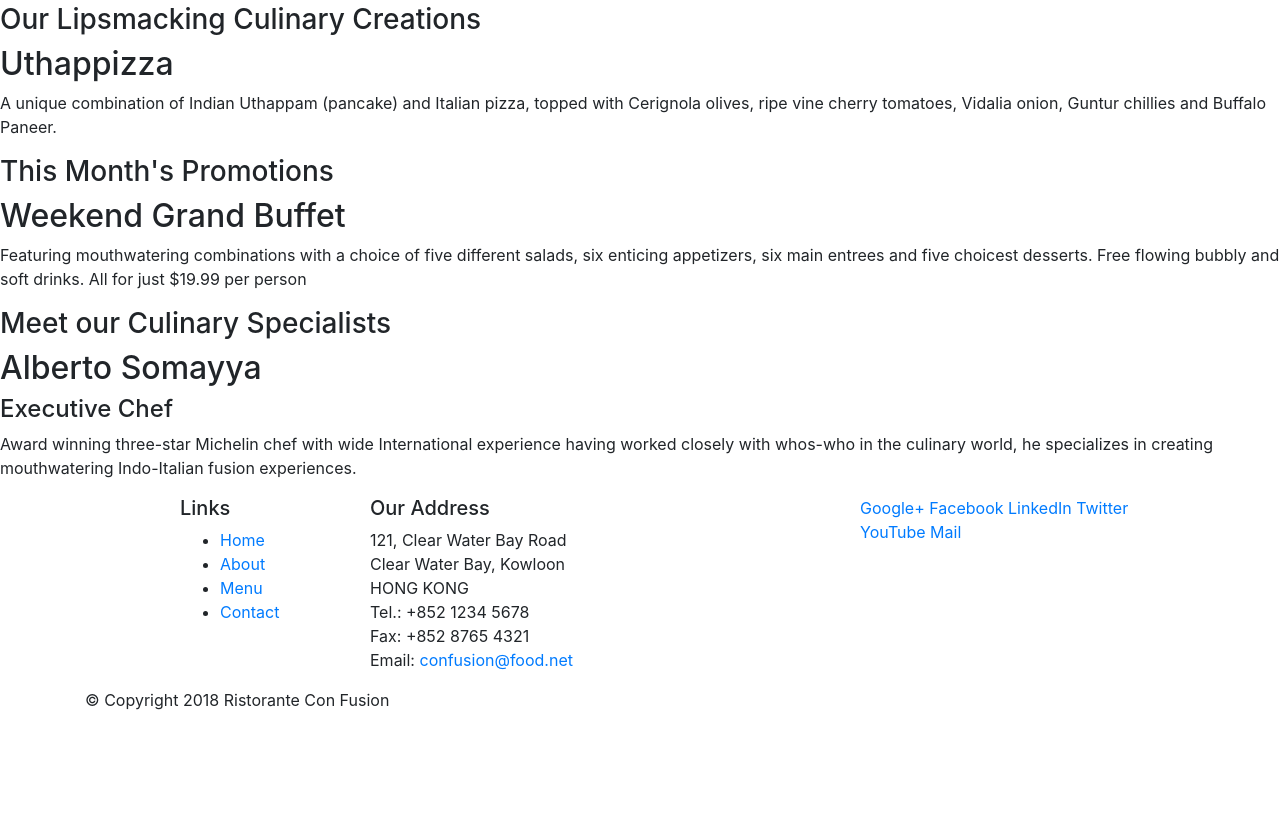
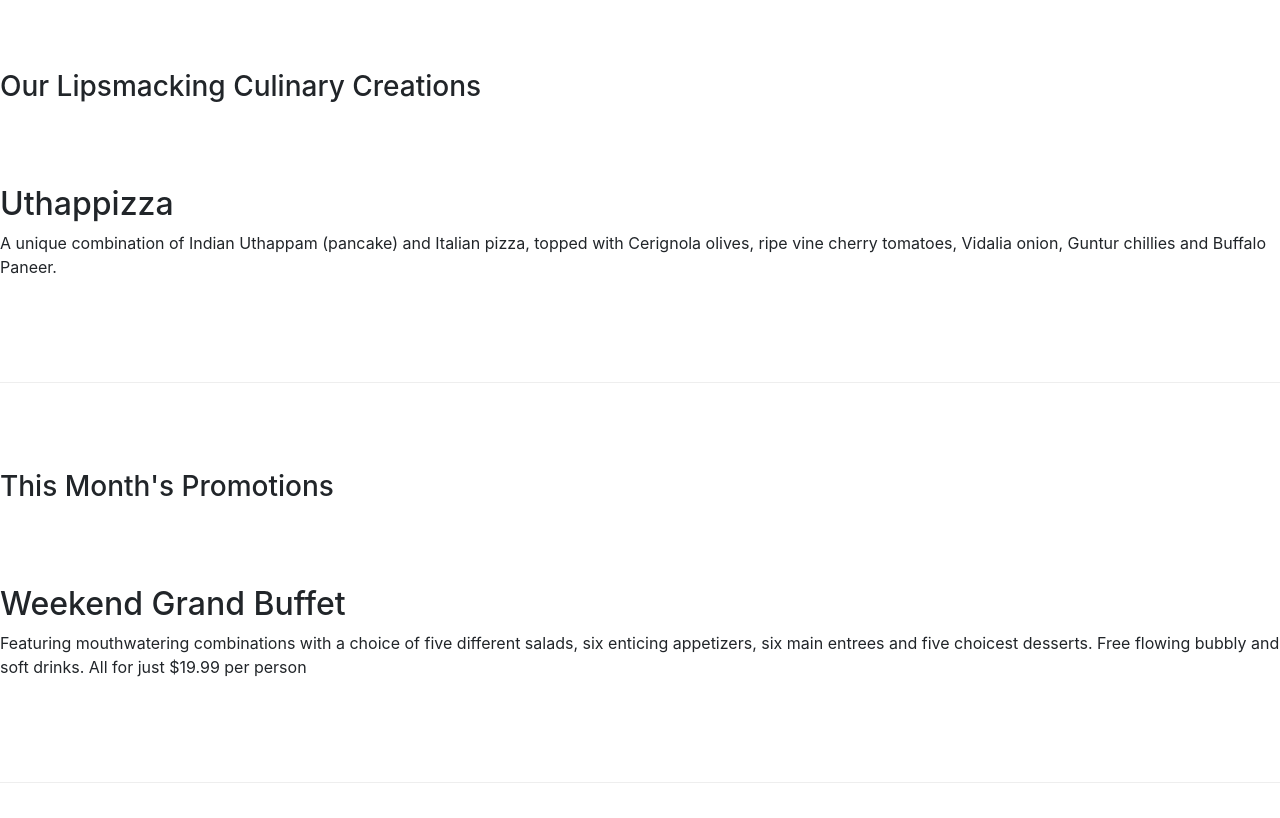
Before and after one commit to TarasShSh/react-coursera, a website: page index.html in a window 1280 px wide. Shown: the part 662-1480 px from the top of the page. Before the commit the page ends 1390 px from the top, so only its background shows below. Drawn offline with nearby package versions, Linux system fonts and the light colour scheme.

Commit message:
responsive design implemented

```diff
--- /dev/null
+++ b/css/styles.css
@@ -0,0 +1,30 @@
+.row-header{
+    margin:0px auto;
+    padding:0px;
+}
+
+.row-content {
+    margin:0px auto;
+    padding: 50px 0px 50px 0px;
+    border-bottom: 1px ridge;
+    min-height:400px;
+}
+
+.footer{
+    background-color: #D1C4E9;
+    margin:0px auto;
+    padding: 20px 0px 20px 0px;
+}
+
+.jumbotron {
+    padding:70px 30px 70px 30px;
+    margin:0px auto;
+    background: #9575CD ;
+    color:floralwhite;
+}
+
+address{
+    font-size:80%;
+    margin:0px;
+    color:#0f0f0f;
+}
--- a/index.html
+++ b/index.html
@@ -10,12 +10,13 @@
 
     <!-- Bootstrap CSS -->
     <link rel="stylesheet" href="node_modules/bootstrap/dist/css/bootstrap.min.css">
-
+    <link rel="stylesheet" href="/css/styles.css">
 </head>
 
 <body>
 
   <header class="jumbotron">
+    <div class="row row-header">
         <div class="col-12 col-sm-6">
             <div class="col-12 col-sm">
                 <div class="col-12 col-sm-4 order-sm-last col-md-3">
@@ -26,10 +27,11 @@
                 </div>
             </div>
         </div>
+        </div>
     </header>
 
     <div>
-        <div>
+       <div class="row row-content align-items-center">
             <div>
                 <h3>Our Lipsmacking Culinary Creations</h3>
             </div>
@@ -40,7 +42,7 @@
         </div>
 
 
-        <div>
+         <div class="row row-content align-items-center">
             <div>
                 <h3>This Month's Promotions</h3>
             </div>
@@ -50,7 +52,7 @@
             </div>
         </div>
 
-        <div>
+         <div class="row row-content align-items-center">
             <div>
                 <h3>Meet our Culinary Specialists</h3>
             </div>
@@ -62,16 +64,17 @@
         </div>
     </div>
 
-    <footer>
+    <footer class="footer">
         <div class="container">
             <div class="row">
                 <div class="col-4 offset-1 col-sm-2">
                     <h5>Links</h5>
-                    <ul>
+                    <ul class="list-unstyled">
                         <li><a href="#">Home</a></li>
                         <li><a href="#">About</a></li>
                         <li><a href="#">Menu</a></li>
                         <li><a href="#">Contact</a></li>
+
                     </ul>
                 </div>
                 <div class="col-7 col-sm-5">
@@ -85,7 +88,7 @@
 		              Email: <a href="mailto:confusion@food.net">confusion@food.net</a>
 		           </address>
                 </div>
-                <div class="col-12 col-sm-4">
+                <div class="col-12 col-sm-4 align-self-center">
                     <div class="col-auto">
                         <a href="http://google.com/+">Google+</a>
                         <a href="http://www.facebook.com/profile.php?id=">Facebook</a>
@@ -97,7 +100,7 @@
                 </div>
            </div>
            <div>
-                <div>
+                  <div class="text-center">
                     <p>© Copyright 2018 Ristorante Con Fusion</p>
                 </div>
            </div>
--- a/package.json
+++ b/package.json
@@ -15,6 +15,7 @@
   },
   "dependencies": {
     "bootstrap": "^4.0.0",
+    "emmet-atom-plugin": "^0.0.1",
     "jquery": "^3.3.1",
     "popper.js": "^1.12.9"
   }
```
Also changed, not shown: 1 other file.
